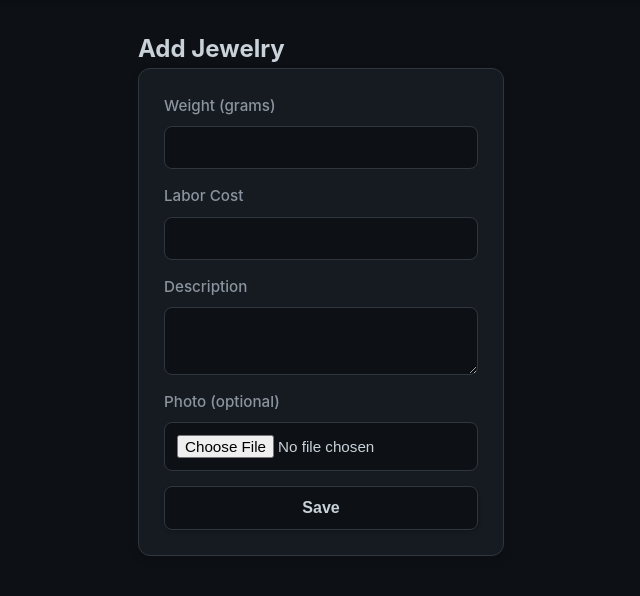
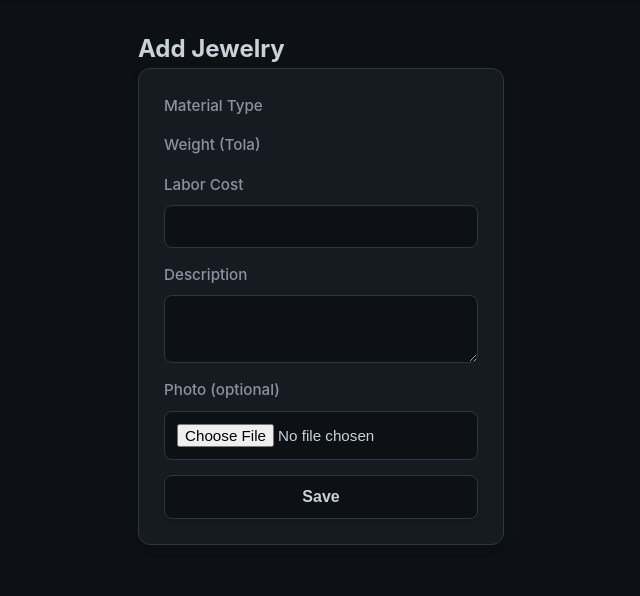
Before and after one commit to shivam-website/gold-shop, a Flask app: template templates/add_jewelry.html in a window 1280 px wide. Shown: the part 73-669 px from the top of the page, without its empty margins (319-959 px from the left). Run offline with Flask 3, Linux system fonts and the light colour scheme; tables that the repository leaves empty hold one stand-in row (values such as "Sample post"); the template is opened without the code that fills it: values that come from a table or form of the project are taken from there, most other values are stand-ins (such as "Sample title", 1, 10 or a date in 2020); parts of the project's set-up code (start-up, migrations or seed data) failed here and were passed over.

Commit message:
Update add_jewelry.html

```diff
--- a/templates/add_jewelry.html
+++ b/templates/add_jewelry.html
@@ -4,7 +4,8 @@
 <h2>Add Jewelry</h2>
 <form method="post" enctype="multipart/form-data" class="form">
   {{ form.hidden_tag() }}
-  <label>Weight (grams) {{ form.weight_g(step="0.01") }}</label>
+  <label>Material Type {{ form.material_type(class="form-select") }}</label>
+  <label>Weight (Tola) {{ form.weight_tola(step="0.01") }}</label>
   <label>Labor Cost {{ form.labor_cost(step="0.01") }}</label>
   <label>Description {{ form.description(rows="3") }}</label>
   <label>Photo (optional) <input type="file" name="photo" accept="image/*"></label>
```
